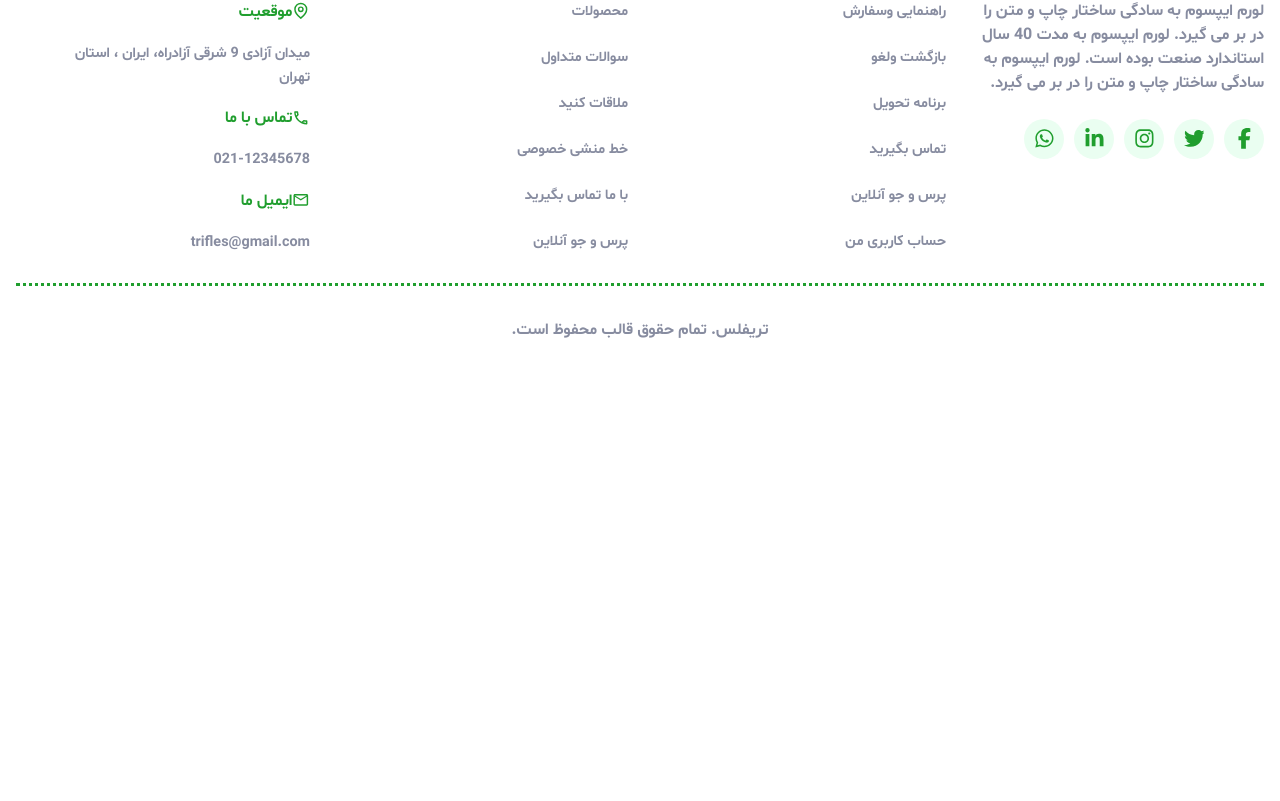
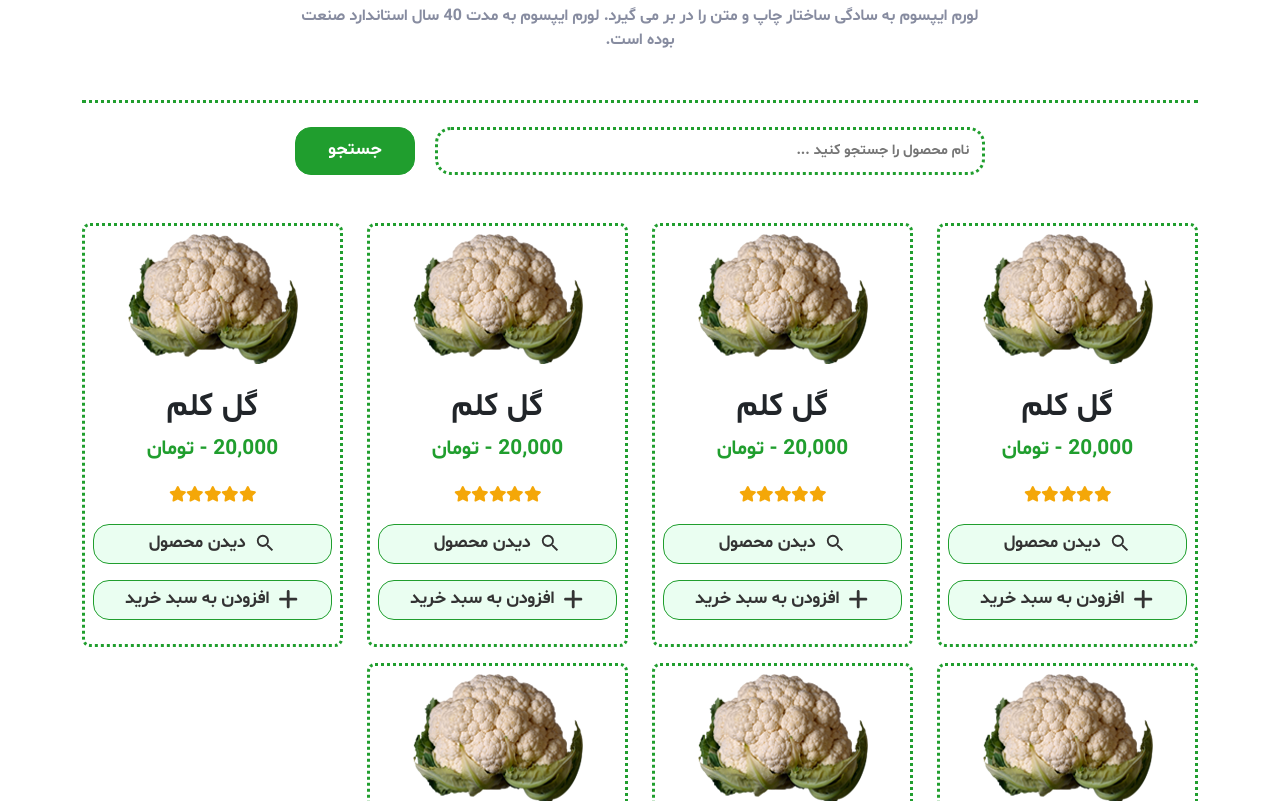
Before and after one commit to mohammadmehdidalvandii/TRIFLES-SHOP, a Next.js app: page /Shop in a window 1280 px wide. Shown: the part 719-1520 px from the top of the page. Before the commit the page ends 1141 px from the top, so only its background shows below. Built offline with nearby package versions, Linux system fonts and the light colour scheme.

Commit message:
create section products for shop-page

```diff
--- a/src/app/Shop/page.js
+++ b/src/app/Shop/page.js
@@ -1,4 +1,5 @@
 import PageHeader from '@/components/module/PageHeader/PageHeader'
+import Products from '@/components/template/shop/Products'
 import React from 'react'
 
 function Shop() {
@@ -7,6 +8,7 @@ function Shop() {
     <PageHeader
       title='فروشگاه'
     />
+    <Products/>
    </>
   )
 }
--- /dev/null
+++ b/src/components/template/shop/Products.js
@@ -0,0 +1,55 @@
+import React from 'react';
+import style from './Products.module.css';
+import TitleCenter from '@/components/module/TitleCenter/TitleCenter';
+import ProductCard from '@/components/module/ProductCard/ProductCard';
+
+function Products() {
+  return (
+    <section className={style.products}>
+        <div className="container">
+            <div className="row" data-aos='fade-up'>
+                <div className="col-12">
+                    <TitleCenter
+                        text='فروشگاه ما'
+                        title='محصولات مارو خریداری کنید'
+                        desc='لورم ایپسوم به سادگی ساختار چاپ و متن را در بر می گیرد. لورم ایپسوم به مدت 40 سال استاندارد صنعت بوده است.'
+                    />
+                </div>
+            </div>
+            <div className="row mt-5" data-aos='fade-up'>
+                <div className="col-12">
+                    <div className={style.products_search}>
+                        <input type="text" className={style.products_search_input} placeholder='نام محصول را جستجو کنید ...' />
+                        <button className={`${style.product_search_btn} ${'button_black'}`}>جستجو</button>
+                    </div>
+                </div>
+            </div>
+            <div className="row mt-4">
+                <div className="col-lg-3 col-md-4 col-sm-6 col-xs-12">
+                    <ProductCard/>
+                </div>
+                <div className="col-lg-3 col-md-4 col-sm-6 col-xs-12">
+                    <ProductCard/>
+                </div>
+                <div className="col-lg-3 col-md-4 col-sm-6 col-xs-12">
+                    <ProductCard/>
+                </div>
+                <div className="col-lg-3 col-md-4 col-sm-6 col-xs-12">
+                    <ProductCard/>
+                </div>
+                <div className="col-lg-3 col-md-4 col-sm-6 col-xs-12">
+                    <ProductCard/>
+                </div>
+                <div className="col-lg-3 col-md-4 col-sm-6 col-xs-12">
+                    <ProductCard/>
+                </div>
+                <div className="col-lg-3 col-md-4 col-sm-6 col-xs-12">
+                    <ProductCard/>
+                </div>
+            </div>
+        </div>
+    </section>
+  )
+}
+
+export default Products
--- /dev/null
+++ b/src/components/template/shop/Products.module.css
@@ -0,0 +1,32 @@
+.products{
+    display: block;
+    width: 100%;
+    margin-bottom: 4rem;
+}
+.products_search{
+    display: flex;
+    align-items: center;
+    justify-content: center;
+    flex-wrap: wrap;
+    width: 100%;
+    gap: 20px;
+    padding: 1.5rem 0;
+    border-top: 3px dotted var(--greenColor2);
+}
+.products_search_input{
+    width: 550px;
+    height: 3rem;
+    border: 3px dotted var(--greenColor2);
+    outline: none;
+    border-radius: 1rem;
+    padding-right: 0.8rem;
+    font-size: 0.9rem;
+    font-weight: 700;
+    color: var(--blackColor);
+}
+.product_search_btn{
+    display: flex;
+    align-items: center;
+    justify-content: center;
+    height: 3rem;
+}
```
